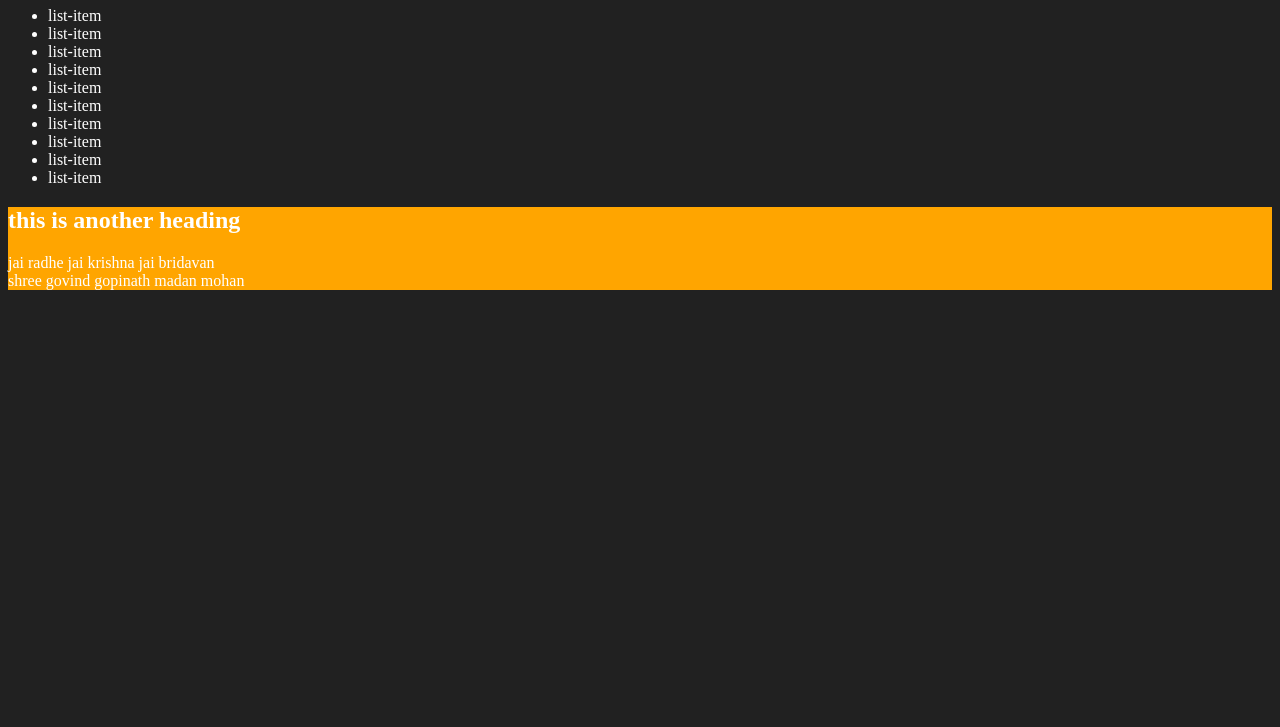
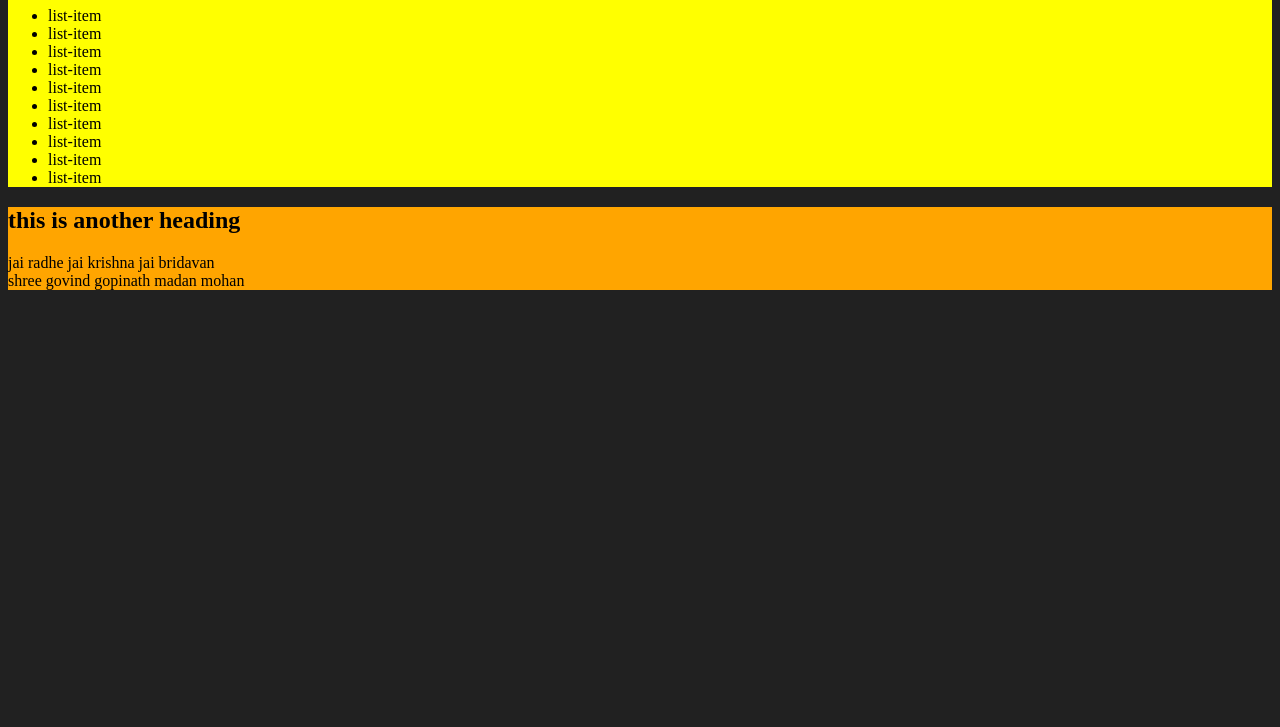
Before and after one commit to abhaypandeyji/webDev-code, a plain HTML site: page HTML/div_and_span.html in a window 1280 px wide. Shown: the part 73-800 px from the top of the page. Drawn offline with Linux system fonts and the light colour scheme.

Commit message:
div done

```diff
--- a/HTML/div_and_span.html
+++ b/HTML/div_and_span.html
@@ -12,6 +12,10 @@
         }
         .div{
             background-color: orange;
+        }
+        div{
+            background-color: yellow;
+            color: black;
         }
     </style>
 </head>
```
